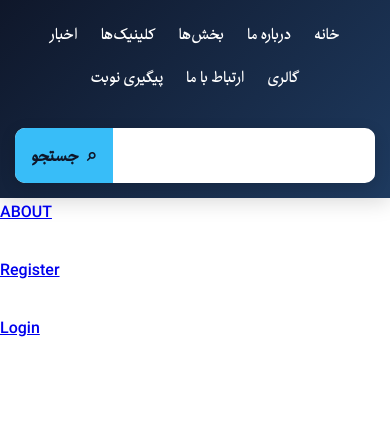
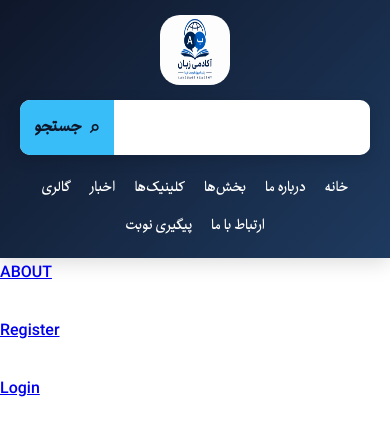
Before and after one commit to vanderland-red/English_Academy, a Django app: page / in a window 390 px wide. Shown: the top 436 px of the page. Run offline with Django 4.2, Linux system fonts and the light colour scheme.

Commit message:
Academy Logo is added

```diff
--- a/static/css/header.css
+++ b/static/css/header.css
@@ -1,14 +1,21 @@
+/* =========================
+   Reset
+========================= */
+
+body {
+    margin: 0;
+    padding: 0;
+}
+
+
 /* =========================
    Header
 ========================= */
-body{
-    margin: 0;
-    padding: 0;
-}
+
 header {
     width: 100%;
     background: linear-gradient(135deg, #0f172a, #1e3a5f);
-    padding: 18px 6%;
+    padding: 15px 5%;
     box-sizing: border-box;
     font-family: Vazirmatn, sans-serif;
     direction: rtl;
@@ -25,8 +32,33 @@ header {
     display: flex;
     align-items: center;
     justify-content: space-between;
-    gap: 30px;
+    gap: 25px;
+
+    max-width: 1400px;
+    margin: 0 auto;
 }
+
+
+/* =========================
+   Logo
+========================= */
+
+.logo {
+    display: flex;
+    align-items: center;
+
+    text-decoration: none;
+
+    flex-shrink: 0;
+}
+
+.logo img {
+    width: 150px;
+    height: 150px;
+    border-radius: 20px;
+
+}
+
 
 
 /* =========================
@@ -36,46 +68,61 @@ header {
 .nave-parent ul {
     display: flex;
     align-items: center;
-    gap: 8px;
+    justify-content: center;
+
+    gap: 4px;
 
     list-style: none;
+
     padding: 0;
     margin: 0;
 
-    flex-wrap: wrap;
+    flex: 1;
 }
 
+
+/* =========================
+   Menu Links
+========================= */
 
 .nave-parent ul li a {
     display: block;
 
     color: #ffffff;
+
     text-decoration: none;
 
-    font-size: 15px;
+    font-size: 14px;
     font-weight: 500;
 
-    padding: 10px 14px;
+    padding: 10px 12px;
+
     border-radius: 8px;
 
-    transition: 0.3s ease;
+    transition: all 0.3s ease;
+
+    white-space: nowrap;
 }
 
 
-/* Hover */
+/* =========================
+   Hover
+========================= */
 
 .nave-parent ul li a:hover {
     background-color: #38bdf8;
+
     color: #0f172a;
 
     transform: translateY(-2px);
 
-    box-shadow: 0 6px 15px rgba(56, 189, 248, 0.3);
+    box-shadow:
+        0 6px 15px rgba(56, 189, 248, 0.3);
 }
 
 
 /* =========================
-   Search Box
+   Search
 ========================= */
 
 .header-search {
@@ -88,13 +135,18 @@ header {
 
     overflow: hidden;
 
-    min-width: 230px;
+    width: 230px;
 
-    box-shadow: 0 4px 15px rgba(0, 0, 0, 0.15);
+    flex-shrink: 0;
+
+    box-shadow:
+        0 4px 15px rgba(0, 0, 0, 0.15);
 }
 
 
-/* Input */
+/* =========================
+   Search Input
+========================= */
 
 .header-search input {
     width: 100%;
@@ -102,16 +154,25 @@ header {
     border: none;
     outline: none;
 
-    padding: 11px 14px;
+    padding: 11px 12px;
 
     font-family: inherit;
+
     font-size: 14px;
 
     color: #334155;
+
+    box-sizing: border-box;
+}
+
+.header-search input::placeholder {
+    color: #94a3b8;
 }
 
 
-/* Button */
+/* =========================
+   Search Button
+========================= */
 
 .header-search button {
     border: none;
@@ -120,15 +181,17 @@ header {
 
     color: #0f172a;
 
-    padding: 11px 16px;
+    padding: 11px 14px;
 
     font-family: inherit;
+
     font-size: 14px;
+
     font-weight: bold;
 
     cursor: pointer;
 
-    transition: 0.3s ease;
+    transition: all 0.3s ease;
 
     white-space: nowrap;
 }
@@ -141,9 +204,16 @@ header {
 }
 
 
+/* =========================
+   Search Icon
+========================= */
+
 .header-search button span {
     font-size: 18px;
+
     margin-left: 4px;
+
+    vertical-align: middle;
 }
 
 
@@ -151,32 +221,44 @@ header {
    Responsive
 ========================= */
 
-@media (max-width: 1100px) {
+@media (max-width: 1150px) {
 
     .nave-parent {
-        flex-direction: column;
-        align-items: stretch;
+        flex-wrap: wrap;
     }
 
     .nave-parent ul {
-        justify-content: center;
-    }
+        order: 3;
 
-    .header-search {
         width: 100%;
+
+        flex-wrap: wrap;
     }
 
 }
 
 
-@media (max-width: 600px) {
+/* =========================
+   Tablet
+========================= */
+
+@media (max-width: 800px) {
 
     header {
-        padding: 15px;
+        padding: 15px 20px;
     }
 
-    .nave-parent ul {
-        gap: 3px;
+    .nave-parent {
+        gap: 15px;
+    }
+
+    .logo img {
+        width: 65px;
+        height: 65px;
+    }
+
+    .header-search {
+        width: 200px;
     }
 
     .nave-parent ul li a {
@@ -185,3 +267,42 @@ header {
     }
 
 }
+
+
+/* =========================
+   Mobile
+========================= */
+
+@media (max-width: 600px) {
+
+    .nave-parent {
+        flex-direction: column;
+        align-items: stretch;
+    }
+
+    .logo {
+        justify-content: center;
+    }
+
+    .logo img {
+        width: 70px;
+        height: 70px;
+    }
+
+    .nave-parent ul {
+        justify-content: center;
+
+        gap: 3px;
+    }
+
+    .nave-parent ul li a {
+        font-size: 12px;
+
+        padding: 7px 8px;
+    }
+
+    .header-search {
+        width: 100%;
+    }
+
+}
--- a/templates/components/header.html
+++ b/templates/components/header.html
@@ -1,6 +1,12 @@
+{% load static %}
+
 <header>
 
      <nav class="nave-parent">
+
+        <a href="{% url 'home' %}" class="logo">
+            <img src="{% static 'cover/Academy-Logo.png' %}" alt="لوگو آکادمی زبان">
+        </a>
 
         <ul>
 
```
Also changed, not shown: static/cover/Academy-Logo.png (added).
